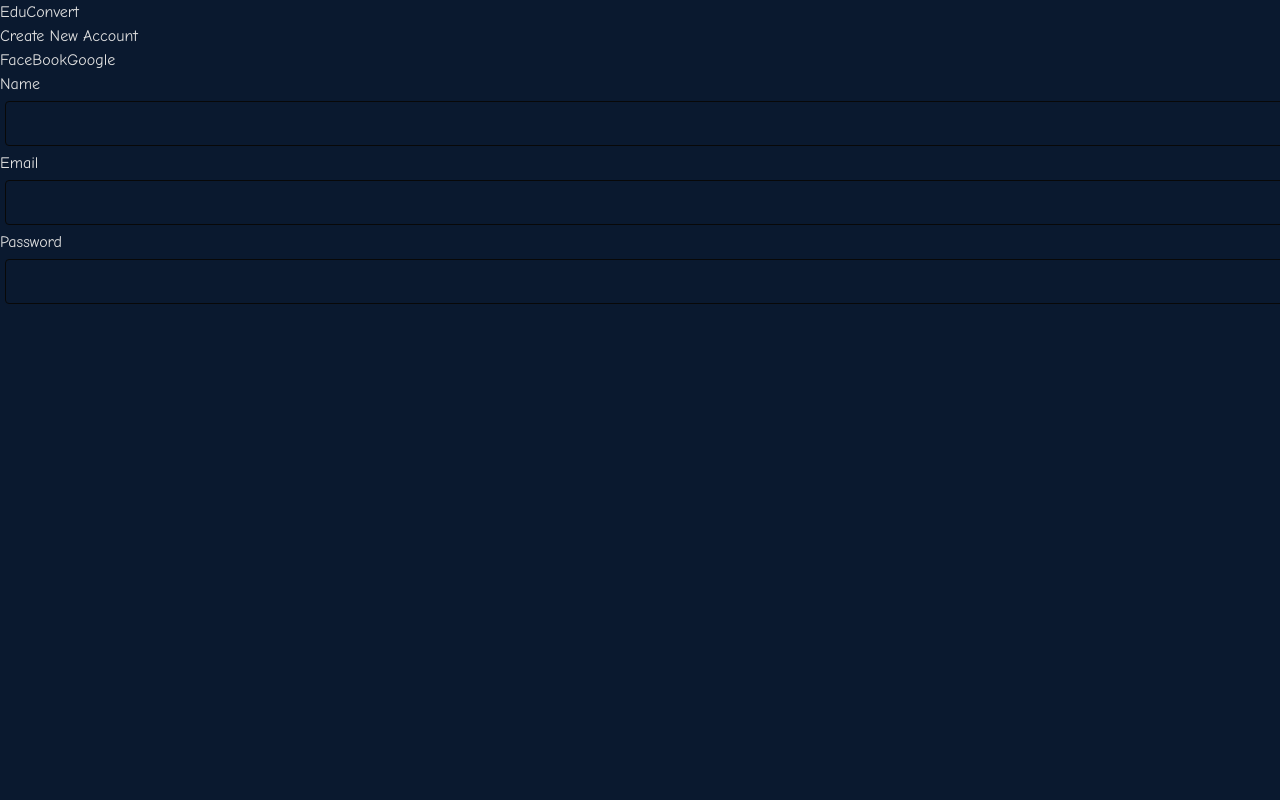
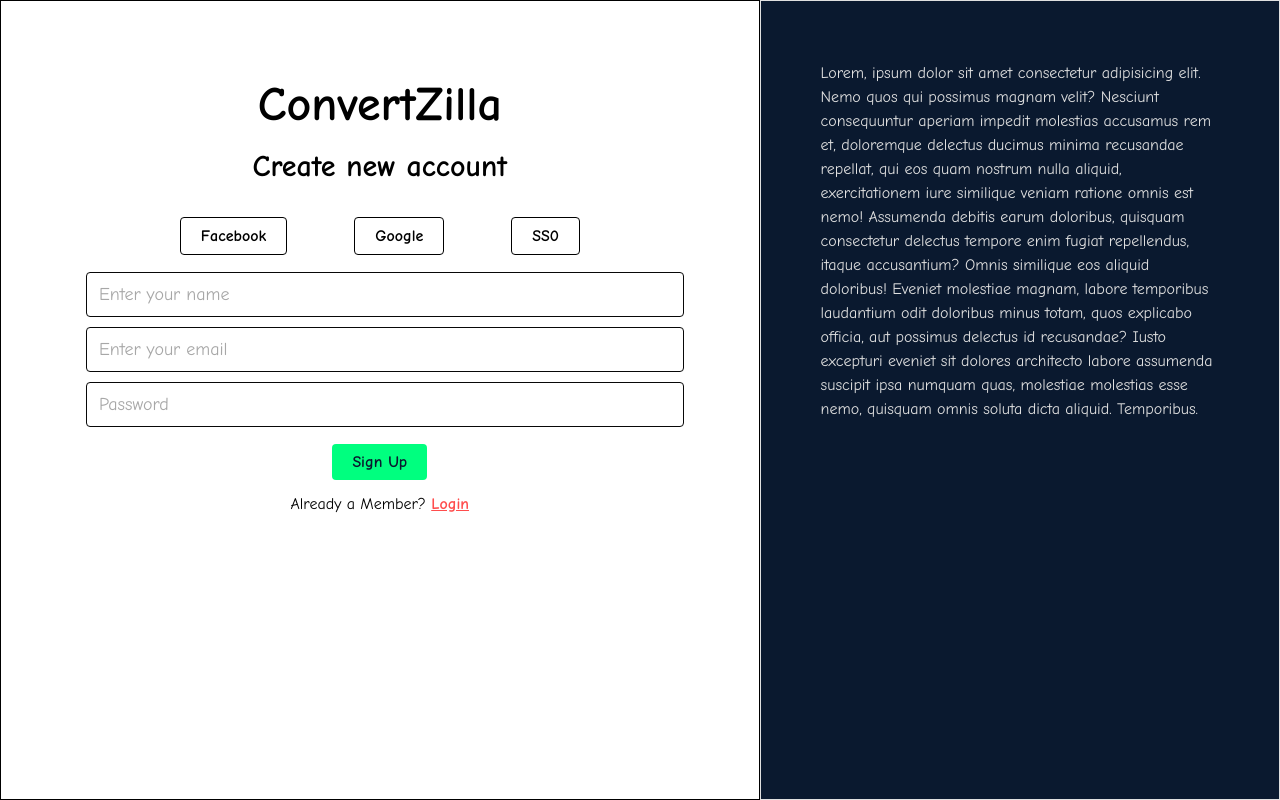
Before and after one commit to Brymmobaggins/MandateSchools-portal, a React (Vite) app: page /signup in a window 1280 px wide. Built offline with nearby package versions, Linux system fonts and the light colour scheme.

Commit message:
style resgiter page

```diff
--- a/src/components/UpLoadSection.jsx
+++ b/src/components/UpLoadSection.jsx
@@ -1,10 +1,11 @@
 /** @format */
+import { Link } from "react-router-dom";
 
 export default function UpLoadSection() {
   return (
     <>
       <section className="flex flex-row justify-between gap-4 m-auto w-[85%] mt-10 p-5 border border-gray-200 rounded-lg shadow-md *:border *:hover:cursor-pointer *:p-5">
-        <div className="duration-300 ease-in" id="first-card">
+        <div className="transition duration-300 ease-in" id="first-card">
           <h1>PDF to Word</h1>
           <p>
             Lorem ipsum dolor sit amet consectetur adipisicing elit. Asperiores
@@ -32,6 +33,11 @@ export default function UpLoadSection() {
           </p>
         </div>
         <div className="" id="second-card">
+          <div className="text-right">
+            <Link className="border border-[var(--warning-color)] rounded p-1 mr-0">
+              Coming Soon
+            </Link>
+          </div>
           <h1>PDF to PowerPoint</h1>
           <p>
             Lorem ipsum dolor sit amet consectetur adipisicing elit. Asperiores
--- a/src/index.css
+++ b/src/index.css
@@ -57,7 +57,6 @@ h1{
 #footer-container {
   display: flex;
   justify-content: space-between;
-  border: 1px solid white;
   width: 85%;
   margin: 0 auto;
   padding: 5px 10px;
--- a/src/pages/SignUpPage.jsx
+++ b/src/pages/SignUpPage.jsx
@@ -1,29 +1,71 @@
 /** @format */
-
-;
 
 export default function SignUpPage() {
   return (
     <>
-      <div>EduConvert</div>
-      <div>Create New Account</div>
-      <div>
-        <button>FaceBook</button>
-        <button>Google</button>
+      <section className="flex min-h-[100vh]  ">
+        {/* Left Column */}
+        <div
+          className="flex-6 flex-col justify-center border p-[80px] bg-white text-black"
+          id="left-column"
+        >
+          <h1 className="text-center text-5xl font-bold">ConvertZilla</h1>
+          <div className="text-center text-3xl font-bold my-5">
+            Create new account
+          </div>
+          <div
+            className="flex justify-between items-center max-w-[400px]
+          m-auto mt-2 py-3 *:px-5 *:py-1.5 *:rounded *:border *:font-bold"
+          >
+            <a href="">Facebook</a>
+            <a href="">Google</a>
+            <a href="">SS0</a>
           </div>
           <div>
-        <label>Name</label>
-        <input type="text" value="" />
+            <input type="text" placeholder="Enter your name" />
+          </div>
+
+          <div className="">
+            <input type="email" placeholder="Enter your email" />
           </div>
           <div>
-        <label>Email</label>
-        <input type="Email" value="" />
+            <input type="password" placeholder="Password" />
+          </div>
 
+
+          <div className="text-center mt-3 cursor-pointer">
+            <button className="text-[var(--color-dark-blue)] bg-[var(--color-neon-green)] hover:bg-[var(--color-neon-green-500)] font-bold cursor-pointer outline-0 rounded px-5 py-1.5">
+              Sign Up
+            </button>
           </div>
-      <div className="">
-        <label htmlFor="">Password</label>
-        <input type="password" value="" />
+
+          <p className="text-center mt-3">
+            Already a Member?{" "}
+            <a
+              href=""
+              className="underline decoration-[var(--danger-color)] text-[var(--danger-color)] font-bold"
+            >
+              Login
+            </a>
+          </p>
         </div>
+        <div></div>
+        <div className="flex-4 flex-col justify-center p-[60px] border">
+          {/* right column */}
+          Lorem, ipsum dolor sit amet consectetur adipisicing elit. Nemo quos
+          qui possimus magnam velit? Nesciunt consequuntur aperiam impedit
+          molestias accusamus rem et, doloremque delectus ducimus minima
+          recusandae repellat, qui eos quam nostrum nulla aliquid,
+          exercitationem iure similique veniam ratione omnis est nemo! Assumenda
+          debitis earum doloribus, quisquam consectetur delectus tempore enim
+          fugiat repellendus, itaque accusantium? Omnis similique eos aliquid
+          doloribus! Eveniet molestiae magnam, labore temporibus laudantium odit
+          doloribus minus totam, quos explicabo officia, aut possimus delectus
+          id recusandae? Iusto excepturi eveniet sit dolores architecto labore
+          assumenda suscipit ipsa numquam quas, molestiae molestias esse nemo,
+          quisquam omnis soluta dicta aliquid. Temporibus.
+        </div>
+      </section>
     </>
   );
 }
```
Lines whose indentation alone changed are shown as unchanged.
